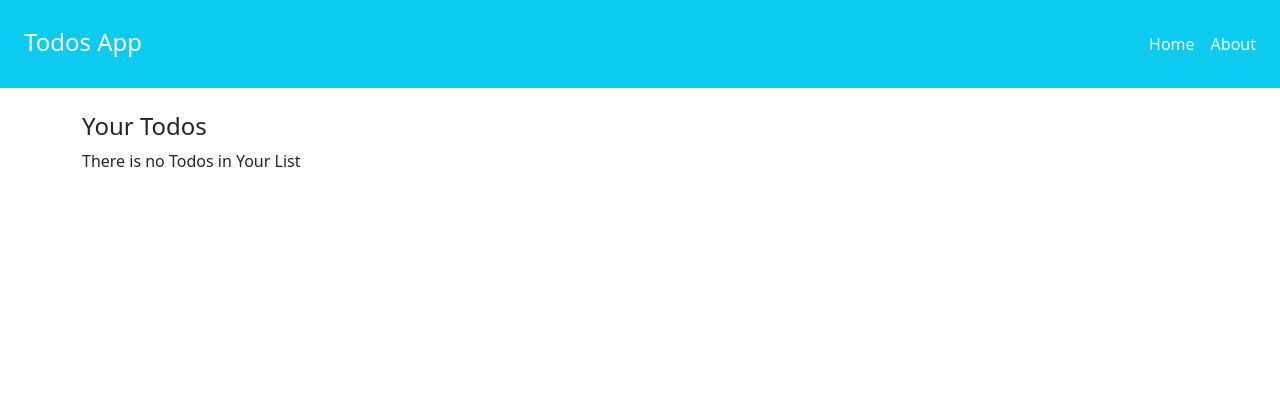
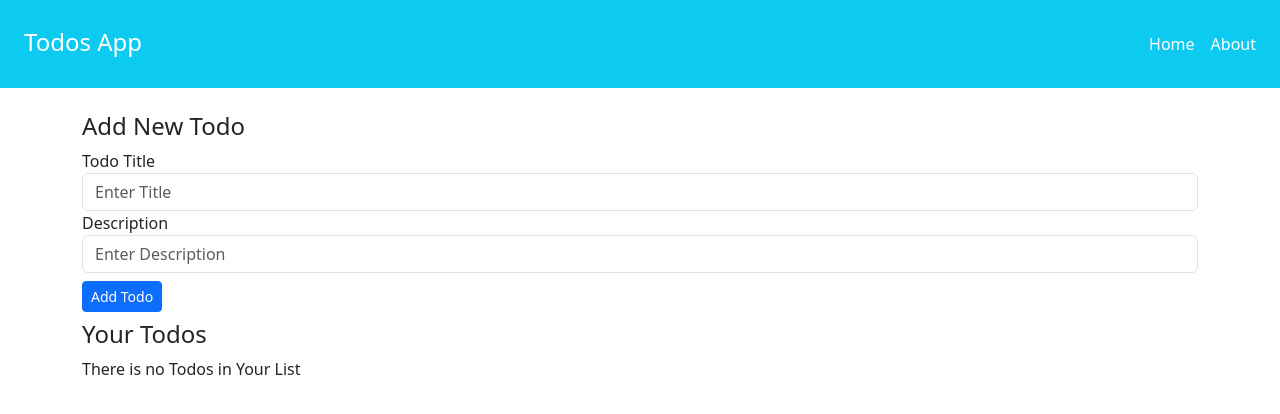
Before and after one commit to ugirase2003/Angular-Getting-Started, an Angular app in the folder Todo-App/: page / in a window 1280 px wide. Shown: the top 414 px of the page. Built offline with nearby package versions, Linux system fonts and the light colour scheme.

Commit message:
add todo component implemented

```diff
--- a/Todo-App/src/app/mycomponent/todos/todos.component.html
+++ b/Todo-App/src/app/mycomponent/todos/todos.component.html
@@ -1,5 +1,8 @@
 <div class="container-fluid container">
-
+    <!-- pass emmited event object to addTodo
+        <app-add-todo (todoAdd)="addTodo($event)"></app-add-todo>
+     -->
+    <app-add-todo (todoAdd)="addTodo($event)"></app-add-todo>
     <h4>Your Todos</h4>
 
     <!-- ngFor is like for loop  which will iterate for every todo element and render below html for very  single element -->
```
